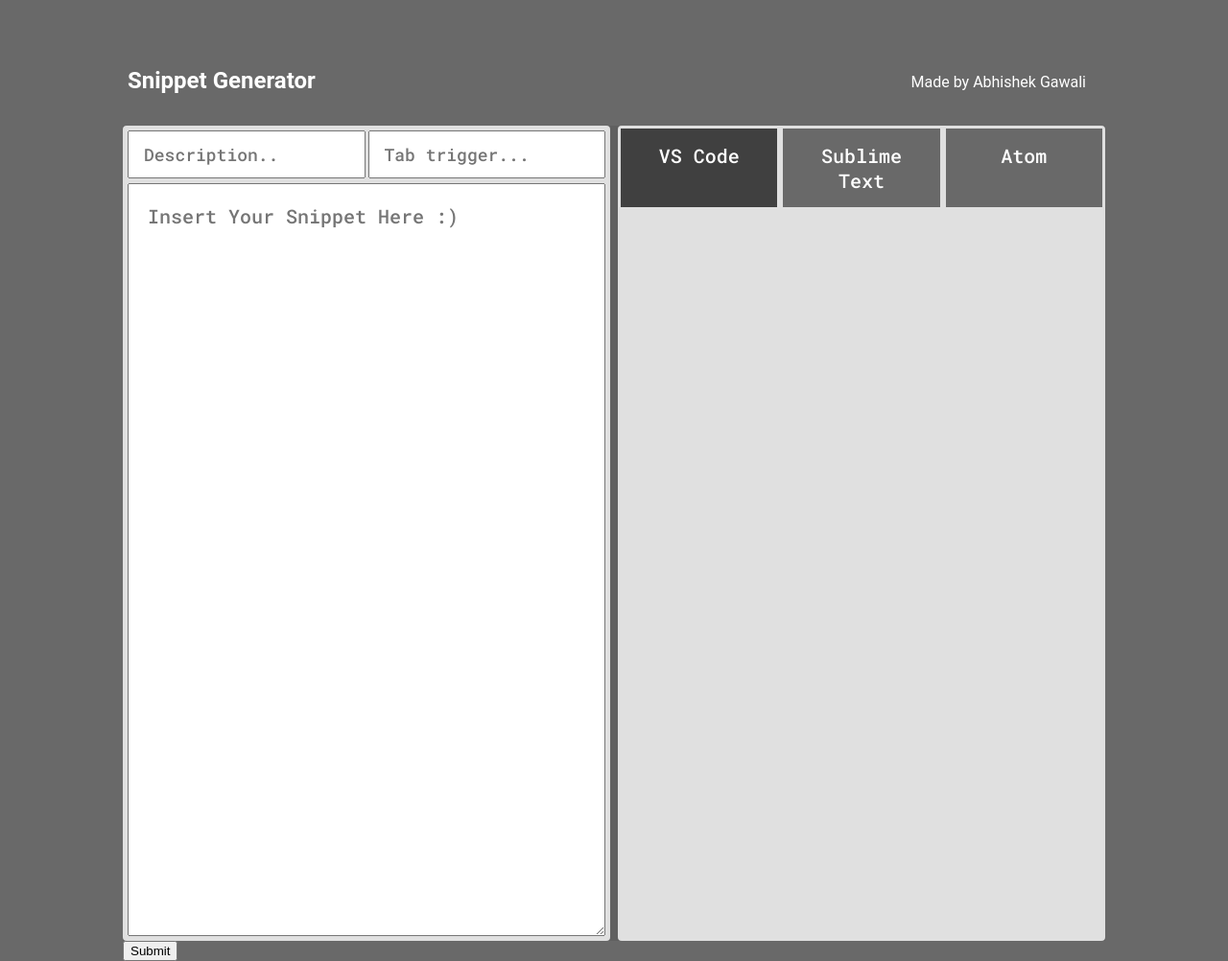
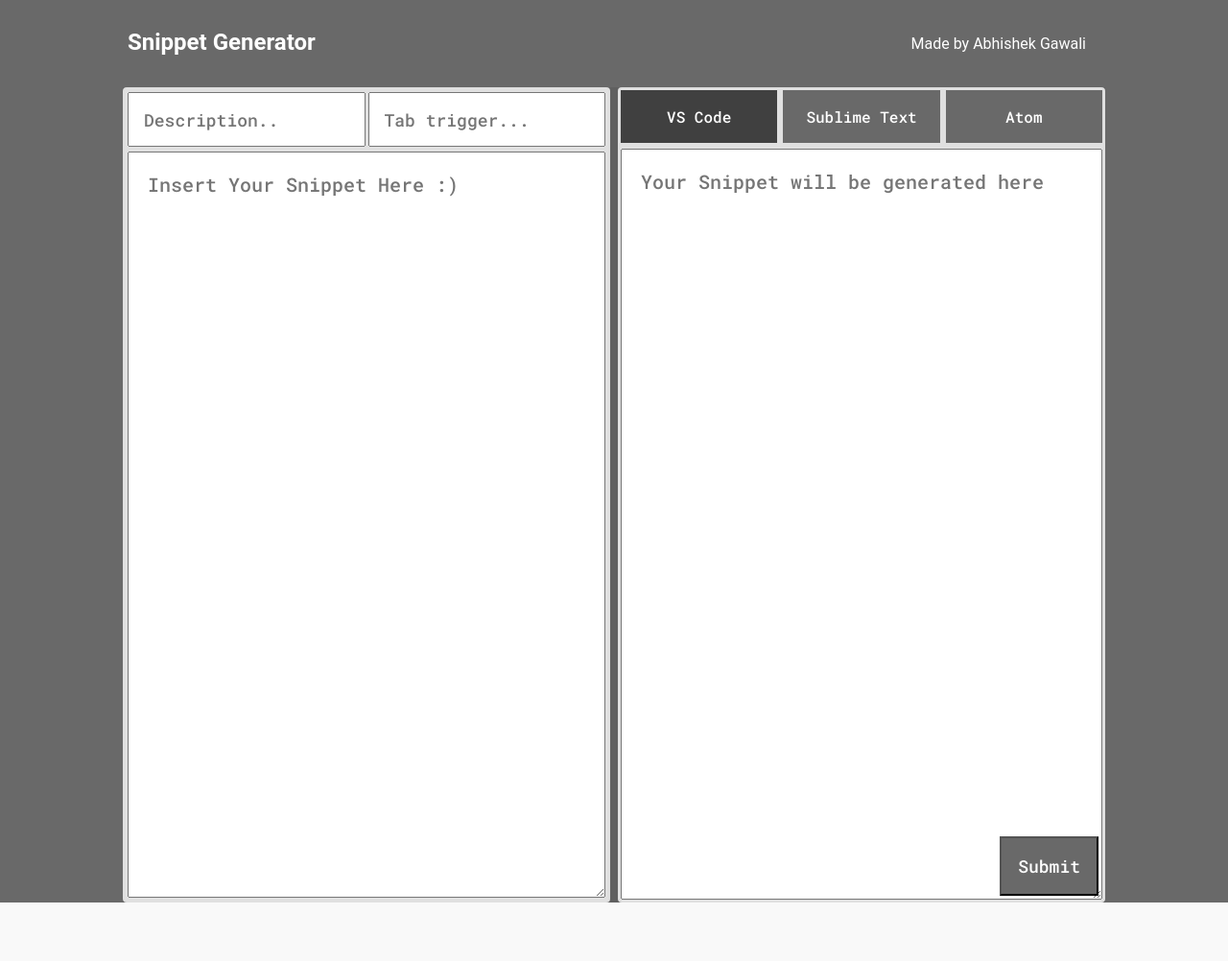
Before and after one commit to iamabhishekgawali/SnippetGenerator, a Django app: page / in a window 1280 px wide. Shown: the whole page at 96% size. After the commit the page ends 941 px from the top, so only its background shows below. Run offline with Django 3.2, Linux system fonts and the light colour scheme.

Commit message:
Added right side text area and floating Submit button , Modified post request section in views.py

```diff
--- a/Home/static/Home/main.css
+++ b/Home/static/Home/main.css
@@ -7,7 +7,7 @@
 body {
   margin-left: 10%;
   margin-right: 10%;
-  margin-top: 40px;
+  margin-top: 0px;
   background-color: #696969;
 }
 
@@ -56,7 +56,7 @@
   margin: 5px;
 }
 
-textarea {
+.left-textarea {
   height: 100%;
   width: 100%;
   padding: 20px;
@@ -81,7 +81,7 @@
 
 .left-upper {
   width: 100%;
-  height: 50px;
+  height: 57px;
   padding: 15px;
   font-size: 18px;
   font-family: "Roboto Mono", monospace;
@@ -92,6 +92,10 @@
   margin-left: 8px;
   background-color: #e0e0e0;
   flex: 1;
+  flex-direction: column;
+  border-radius: 4px;
+  height: 100%;
+  display: flex;
   border-radius: 4px;
 }
 
@@ -107,11 +111,11 @@
 label {
   flex: 1;
   text-align: center;
-  padding: 15px;
+  padding: 17px;
   color: white;
   background-color: #696969;
   margin: 3px;
-  font-size: 20px;
+  font-size: 16px;
   font-family: "Roboto Mono", monospace;
   -webkit-touch-callout: none;
   -webkit-user-select: none;
@@ -125,3 +129,40 @@
 .myradio:checked + label {
   background-color: #404040;
 }
+
+.right-textarea{
+    position: relative;
+    height: 100%;
+    display: flex;
+    margin: 3px;
+}
+
+
+.codesnippet{
+    height: 100%;
+    width: 100%;
+    padding: 20px;
+    box-sizing: border-box;
+    font-size: 20px;
+    font-family: "Roboto Mono", monospace;
+}
+
+
+.Submit-form{
+    padding: 17px;
+    font-family: "Roboto Mono", monospace;
+    font-size: 18px;
+    right: auto;
+    bottom: auto;
+    float: left;
+    position: absolute;
+
+    right: 0;
+    bottom: 0;
+    margin: 4px;
+    background-color: #696969;
+    flex: 1;
+    color: white;
+
+
+}
--- a/Home/templates/Home/index.html
+++ b/Home/templates/Home/index.html
@@ -59,7 +59,7 @@
                 </div>
                 <div class="snippet">
 
-                    <textarea name="code" placeholder="Insert Your Snippet Here :)"></textarea>
+                    <textarea  class="left-textarea" name="code" placeholder="Insert Your Snippet Here :)"></textarea>
 
                 </div>
 
@@ -77,6 +77,15 @@
                     <label for="atom">Atom</label>
                 </div>
 
+                <div class="right-textarea">
+
+                    <textarea  class="codesnippet" name="codesnippet" placeholder="{{values}}"></textarea>
+
+                    <input class="Submit-form" type="submit">
+
+                </div>
+
+
             </div>
 
 
@@ -84,7 +93,7 @@
 
         </div>
 
-        <input type="submit">
+
     </form>
 </body>
 
--- a/Home/views.py
+++ b/Home/views.py
@@ -2,10 +2,23 @@
 from django.shortcuts import render
 from django.http import HttpResponse
 
+def Convert(Description,tag,code,texteditor):
+    pass
+
 def home(request):
 
+    text="Your Snippet will be generated here"
+
     if(request.method=='POST'):
-        val = request.POST.get("radiobtn")
-        print(val)
+        texteditor = request.POST.get("radiobtn")
+        Description = request.POST.get("description")
+        tag = request.POST.get("tag")
+        code = request.POST.get("code")
 
-    return render(request,"Home/index.html")
+
+        print(texteditor)
+        print(Description)
+        print(tag)
+        print(code)
+
+    return render(request,"Home/index.html",{"values": text })
```
